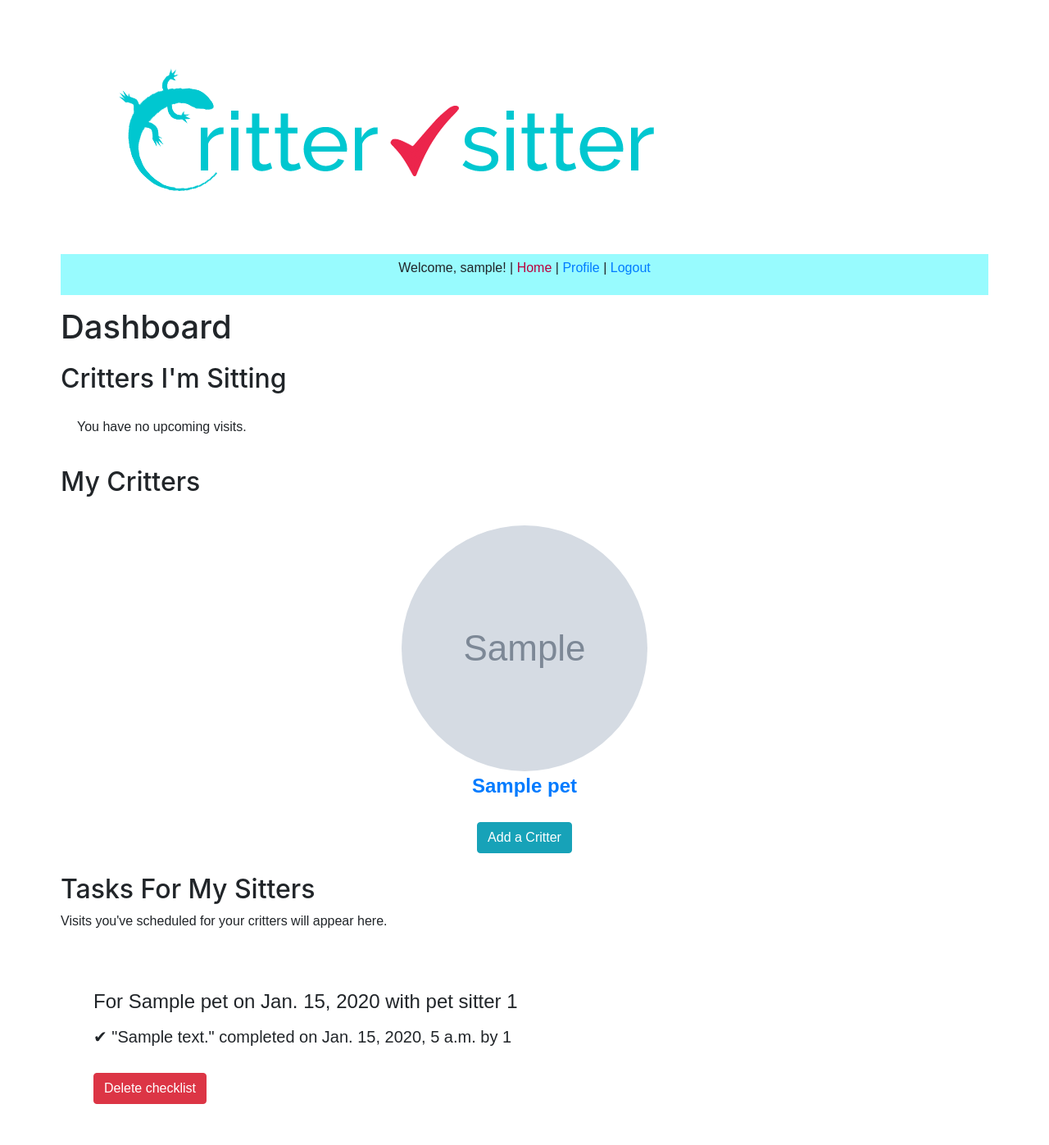
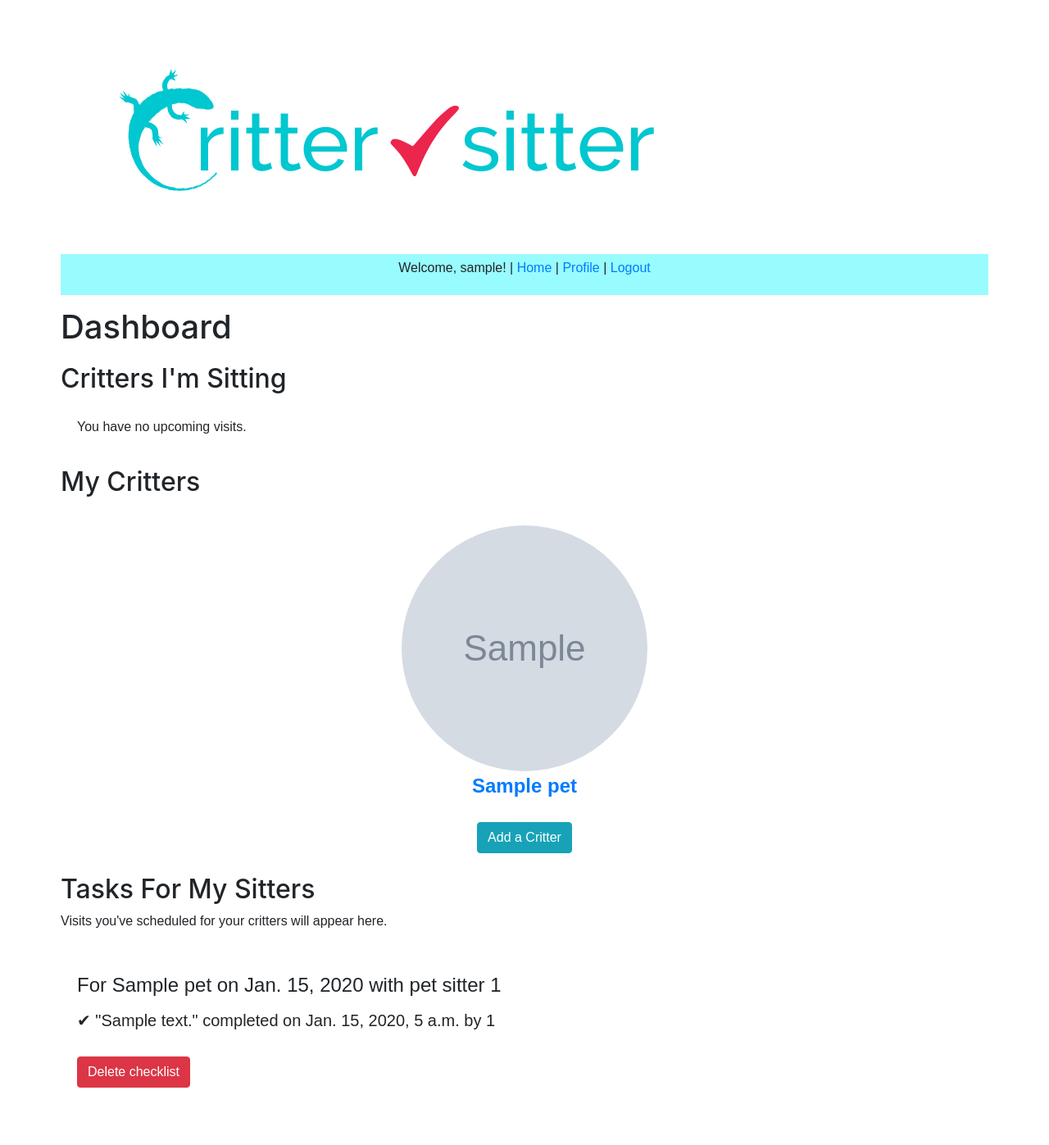
Before and after one commit to pet-pal-project/petpal, a Django app: page /dashboard/ in a window 1280 px wide. Shown: the whole page at 82% size. After the commit the page ends 1327 px from the top, so only its background shows below. Run offline with Django 3.2, Linux system fonts and the light colour scheme; a user stored in the database is signed in; tables that the repository leaves empty hold one stand-in row (values such as "Sample post"); grey boxes marked "Sample" are stand-in pictures; some libraries are stand-ins or nearby versions.

Commit message:
layout fix

```diff
--- a/templates/base.html
+++ b/templates/base.html
@@ -39,7 +39,7 @@
 
                     {% if request.user.is_authenticated %}
                     <div class="login-area">
-                      <p>Welcome, {{request.user}}! | <a href="{% url 'home' %}" class="header-link">Home</a> | <a href="{% url 'profile' request.user.id %}">Profile</a> | <a href="/accounts/logout">Logout</a></p>
+                      <p>Welcome, {{request.user}}! | <a href="{% url 'home' %}">Home</a> | <a href="{% url 'profile' request.user.id %}">Profile</a> | <a href="/accounts/logout">Logout</a></p>
                     </div>
                       {% else %}
                     <div class="login-area">
--- a/templates/dashboard.html
+++ b/templates/dashboard.html
@@ -85,7 +85,7 @@
         {% for checklist in all_checklists %}
 
             {% if checklist.pet_id == pet %}
-            <section>
+
             <p><h4>For {{ pet.name }} on {{ checklist.visit.due_date_on }} with pet sitter {{ checklist.visit.sitter_id }}</h4></p>
 
                 {% for task in all_tasks %}
@@ -105,7 +105,7 @@
                 <button class="btn btn-danger" name="delete-checklist" value="{{ checklist.pk }}">Delete checklist</button>
                 </form>
             {% endif %}
-        </section>
+
         {% endfor %}
     {% endfor %}
 </section>
```
